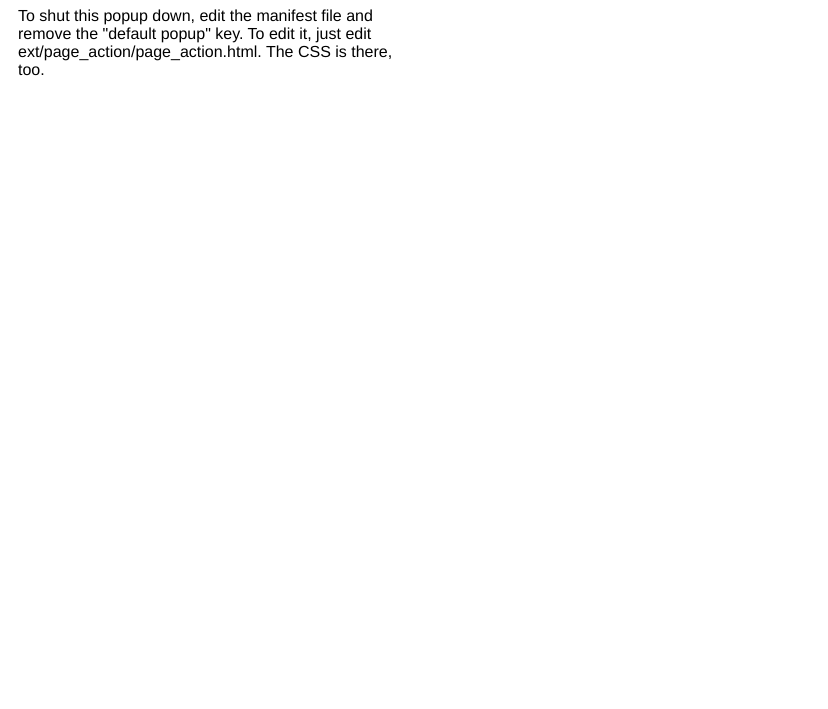
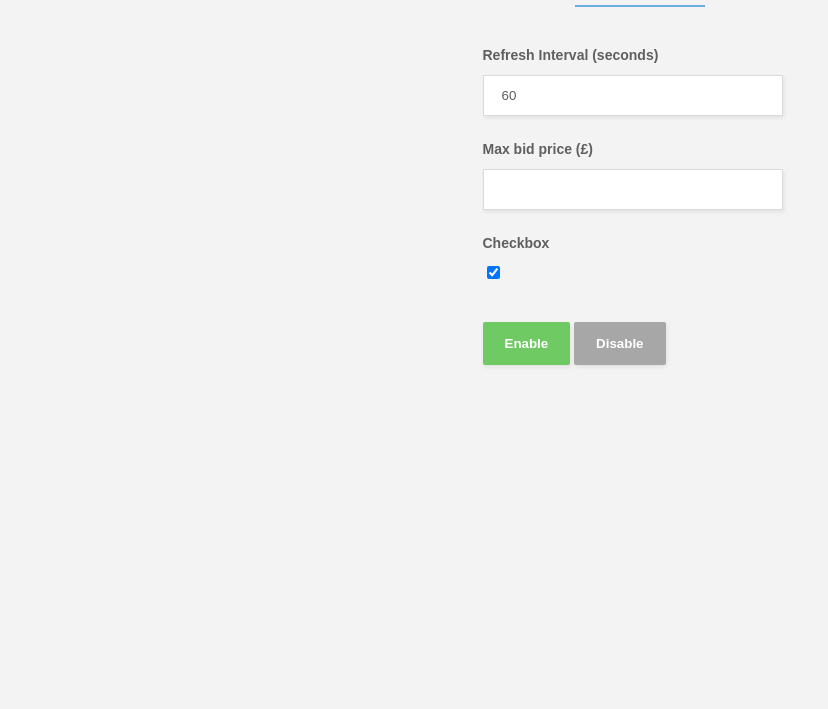
Before and after one commit to dbferreira/bt-bidder, a browser extension: page src/page_action/page_action.html in a window 1280 px wide. Shown: the part 91-800 px from the top of the page, without its empty margins (0-828 px from the left). Drawn offline with Linux system fonts and the light colour scheme.

Commit message:
Added messaging

```diff
--- /dev/null
+++ b/src/page_action/page_action.css
@@ -0,0 +1,111 @@
+html{
+    background-color: #f3f3f3;
+}
+
+.form-labels-on-top{
+    box-sizing: border-box;
+    max-width: 475px;
+    margin: 0 auto;
+    padding: 55px;
+
+    font: bold 14px sans-serif;
+    text-align: center;
+}
+
+.form-labels-on-top .form-row{
+    text-align: left;
+    max-width: 315px;
+    margin: 25px auto 0;
+}
+
+.form-labels-on-top .form-title-row{
+    margin: 0 auto 40px;
+}
+
+.form-labels-on-top h1{
+    display: inline-block;
+    box-sizing: border-box;
+    color: #4C565E;
+    font-size: 18px;
+    padding: 0 0 12px 0;
+    margin: 0;
+    border-bottom: 2px solid #6CAEE0;
+}
+
+.form-labels-on-top .form-row > label span{
+    display: block;
+    box-sizing: border-box;
+    color:  #5f5f5f;
+    width: 200px;
+    padding: 0 0 12px;
+}
+
+.form-labels-on-top input{
+    color:  #5f5f5f;
+    box-sizing: border-box;
+    width: 300px;
+    box-shadow: 1px 2px 4px 0 rgba(0, 0, 0, 0.08);
+    padding: 12px 18px;
+    border: 1px solid #dbdbdb;
+}
+
+.form-labels-on-top input[type=radio],
+.form-labels-on-top input[type=checkbox]{
+    box-shadow: none;
+    width: auto;
+}
+
+.form-labels-on-top select{
+    background-color: #ffffff;
+    color:  #5f5f5f;
+    box-sizing: border-box;
+    width: 240px;
+    box-shadow: 1px 2px 4px 0 rgba(0, 0, 0, 0.08);
+    padding: 12px 18px;
+    border: 1px solid #dbdbdb;
+}
+
+.form-labels-on-top .form-radio-buttons > div{
+    margin-bottom: 10px;
+}
+
+.form-labels-on-top .form-radio-buttons label span{
+    margin-left: 8px;
+    color:  #5f5f5f;
+    font-weight: normal;
+}
+
+.form-labels-on-top .form-radio-buttons input{
+    width: auto;
+}
+
+.form-labels-on-top button{
+    border-radius: 2px;
+    background-color: #a7a7a7;
+    color: #ffffff;
+    font-weight: bold;
+    box-shadow: 1px 2px 4px 0 rgba(0, 0, 0, 0.08);
+    padding: 14px 22px;
+    border: 0;
+    margin-top: 15px;
+}
+
+button.enable {
+    background-color: #6fca64;
+}
+
+
+/*	Making the form responsive. Remove this media query
+    if you don't need the form to work on mobile devices. */
+
+@media (max-width: 600px) {
+
+    .form-labels-on-top{
+        padding: 30px;
+    }
+
+    .form-labels-on-top input{
+        width: 240px;
+    }
+
+}
--- a/src/page_action/page_action.html
+++ b/src/page_action/page_action.html
@@ -1,17 +1,51 @@
 <!doctype html>
-<style type="text/css">
-	#mainPopup {
-		padding: 10px;
-		height: 200px;
-		width: 400px;
-		font-family: Helvetica, Ubuntu, Arial, sans-serif;
-	}
-	h1 {
-		font-size: 2em;
-	}
-</style>
+<link rel="stylesheet" href="page_action.css">
+<div id="mainPopup">
+	<form class="form-labels-on-top" method="post" action="#">
 
-<div id="mainPopup">
-<h1>Battrick Bidder</h1>
-<p>To shut this popup down, edit the manifest file and remove the "default popup" key. To edit it, just edit ext/page_action/page_action.html. The CSS is there, too.</p>
+		<div class="form-title-row">
+			<h1>Battrick Bidder</h1>
+		</div>
+
+		<div class="form-row">
+			<label>
+                    <span>Refresh Interval (seconds)</span>
+                    <input type="number" name="refresh" value=60>
+                </label>
+		</div>
+
+		<div class="form-row">
+			<label>
+                    <span>Max bid price (£)</span>
+                    <input type="number" name="max">
+                </label>
+		</div>
+
+		<!--<div class="form-row">
+			<label>
+                    <span>Dropdown</span>
+                    <select name="dropdown">
+                        <option>Option One</option>
+                        <option>Option Two</option>
+                        <option>Option Three</option>
+                        <option>Option Four</option>
+                    </select>
+                </label>
+		</div>-->
+
+		<div class="form-row">
+			<label>
+                    <span>Checkbox</span>
+                    <input type="checkbox" name="checkbox" checked>
+                </label>
+		</div>
+
+		<div class="form-row">
+			<button id='buttonEnable' type="button" class='enable'>Enable</button>
+			<button id='buttonDisable' type="button" class='disable'>Disable</button>
+		</div>
+
+	</form>
 </div>
+
+<script src="page_action.js"></script>
--- /dev/null
+++ b/src/page_action/page_action.js
@@ -0,0 +1,16 @@
+function test(ev) {
+    console.log("clicked on button");
+
+    // chrome.tabs.executeScript({
+    //     file: 'alert.js'
+    // });
+
+    chrome.tabs.getSelected(null, function (tab) {
+        console.log("selected tab", tab);
+        chrome.tabs.sendRequest(tab.id, { clicked: "clicked on the button" }, function (response) { });
+    });
+}
+
+console.log(document.getElementById('buttonEnable'));
+
+document.getElementById('buttonEnable').addEventListener('click', test);
```
Also changed, not shown: src/bg/background.js (+12 -2 lines), src/inject/inject.js (+7 -0 lines), manifest.json.
